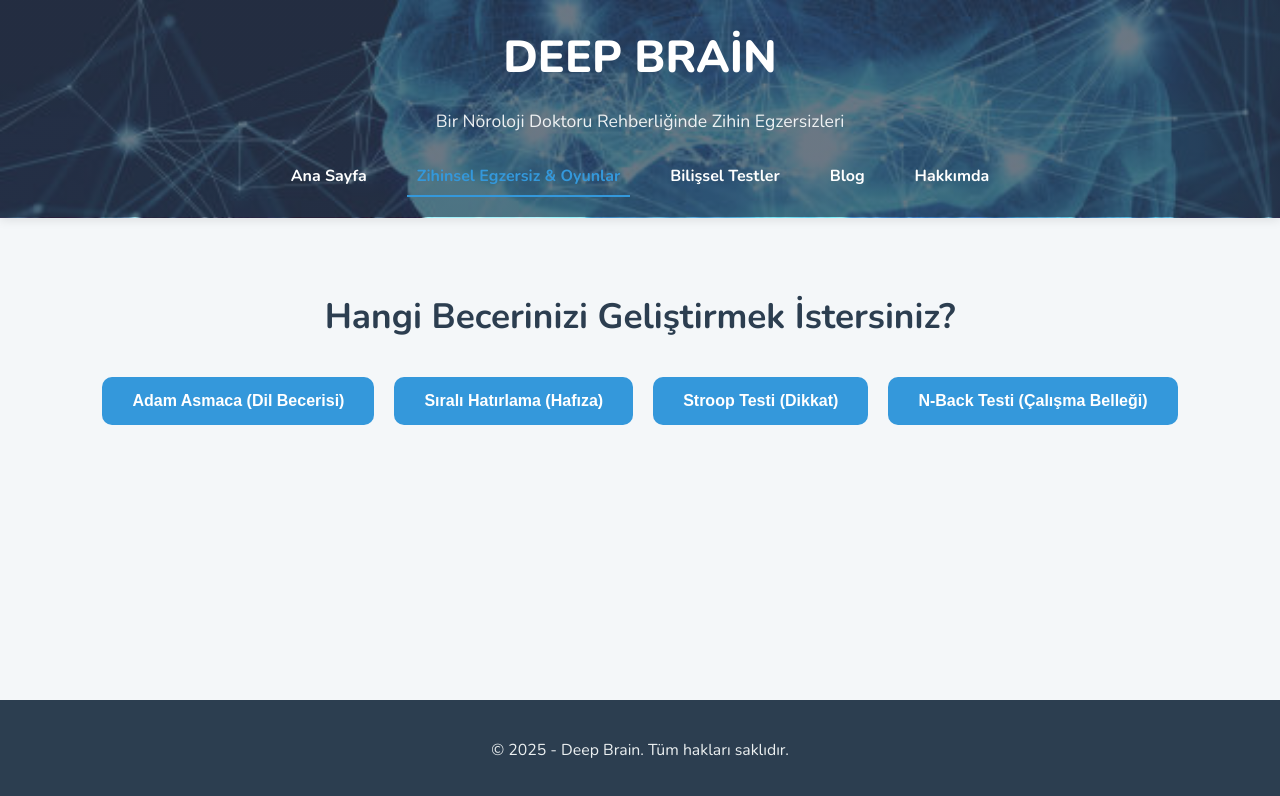
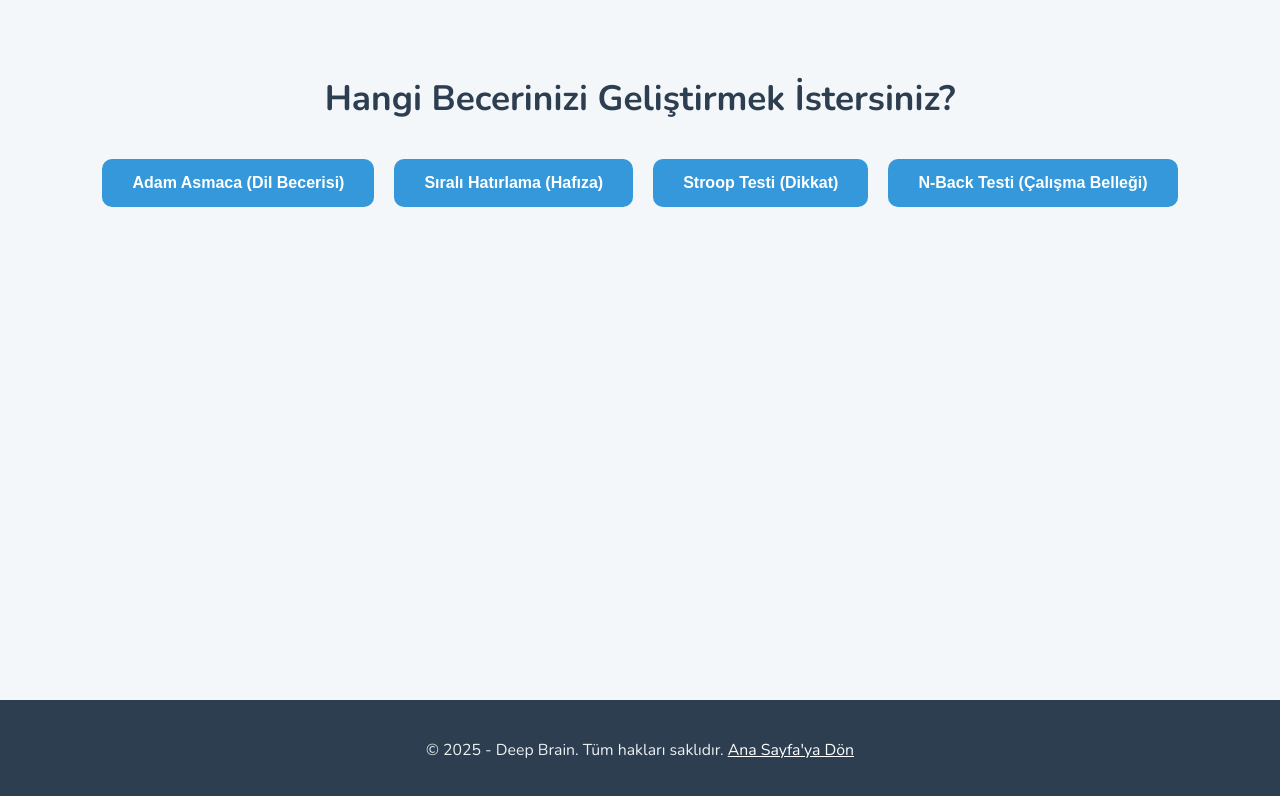
Before and after one commit to trainingbrain/trainingbrain.github.io, a plain HTML site: page tr/games.html in a window 1280 px wide. Drawn offline with nearby package versions, Linux system fonts and the light colour scheme.

Commit message:
Update games.html

```diff
--- a/tr/games.html
+++ b/tr/games.html
@@ -16,17 +16,7 @@
     <link href="https://fonts.googleapis.com/css2?family=Nunito:wght@400;700;800&display=swap" rel="stylesheet">
 </head>
 <body>
-    <header>
-        <h1>DEEP BRAİN</h1>
-        <p>Bir Nöroloji Doktoru Rehberliğinde Zihin Egzersizleri</p>
-        <nav class="main-nav">
-            <a href="/tr/index.html">Ana Sayfa</a>
-            <a href="/tr/games.html" class="active">Zihinsel Egzersiz & Oyunlar</a>
-            <a href="/tr/tests.html">Bilişsel Testler</a>
-            <a href="/tr/blog.html">Blog</a>
-            <a href="/tr/hakkimda.html">Hakkımda</a>
-        </nav>
-    </header>
+    <!-- HEADER BÖLÜMÜ BU SAYFADAN KALDIRILDI -->
     <main>
         <div id="selection-screen">
             <h2>Hangi Becerinizi Geliştirmek İstersiniz?</h2>
@@ -45,7 +35,7 @@
         </div>
     </main>
     <footer>
-        <p>© 2025 - Deep Brain. Tüm hakları saklıdır.</p>
+        <p>© 2025 - Deep Brain. Tüm hakları saklıdır. <a href="/tr/index.html" style="color: white; text-decoration: underline;">Ana Sayfa'ya Dön</a></p>
     </footer>
     <script src="/script.js"></script>
 </body>
```
